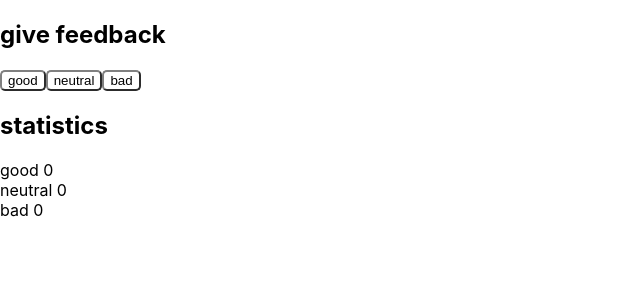
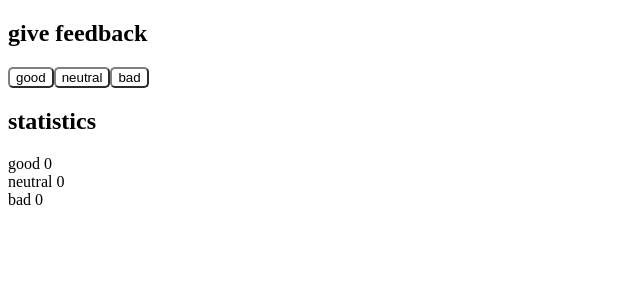
Before and after one commit to AitorSantaeugenia/FullStackOpen, a React (Create React App) app in the folder Part1/unicafe/: page / in a window 1280 px wide. Shown: the top 300 px of the page, without its empty margins (0-640 px from the left). Built offline with nearby package versions, Linux system fonts and the light colour scheme.

Commit message:
feat: unicafe 1.6

```diff
--- a/Part1/unicafe/src/index.js
+++ b/Part1/unicafe/src/index.js
@@ -1,17 +1,6 @@
-import React from 'react';
-import ReactDOM from 'react-dom/client';
-import './index.css';
-import App from './App';
-import reportWebVitals from './reportWebVitals';
+import React from "react";
+import ReactDOM from "react-dom/client";
 
-const root = ReactDOM.createRoot(document.getElementById('root'));
-root.render(
-  <React.StrictMode>
-    <App />
-  </React.StrictMode>
-);
+import App from "./App";
 
-// If you want to start measuring performance in your app, pass a function
-// to log results (for example: reportWebVitals(console.log))
-// or send to an analytics endpoint. Learn more: https://bit.ly/CRA-vitals
-reportWebVitals();
+ReactDOM.createRoot(document.getElementById("root")).render(<App />);
```
